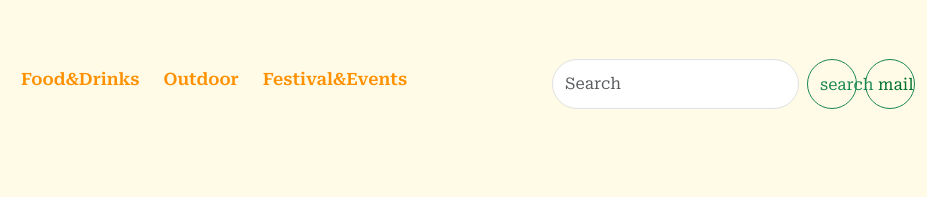
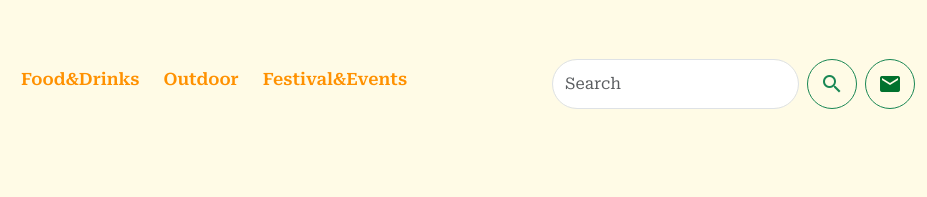
Before and after one commit to Jim124/Web-Design-CA2, a plain HTML site: page example.html in a window 1280 px wide. Shown: the top 197 px of the page, 353-1280 px from the left. Drawn offline with nearby package versions, Linux system fonts and the light colour scheme.

Commit message:
import icon

```diff
--- a/example.html
+++ b/example.html
@@ -13,10 +13,14 @@
 	<!-- jquery -->
 	<script src="https://code.jquery.com/jquery-3.6.0.min.js"></script>
 
-	<!-- Google font -->
+
+	<!-- Google Font -->
 	<link rel="preconnect" href="https://fonts.googleapis.com">
 	<link rel="preconnect" href="https://fonts.gstatic.com" crossorigin>
 	<link href="https://fonts.googleapis.com/css2?family=Roboto+Serif:ital,opsz,wght@0,8..144,100..900;1,8..144,100..900&display=swap" rel="stylesheet">
+
+	<!-- Google Icon -->
+	<link rel="stylesheet" href="https://fonts.googleapis.com/icon?family=Material+Icons">
 
 	<!-- Link to navbar n footer stylesheet -->
 	<link rel="stylesheet" href="css/template.css">
```
Also changed, not shown: 1 other file.
